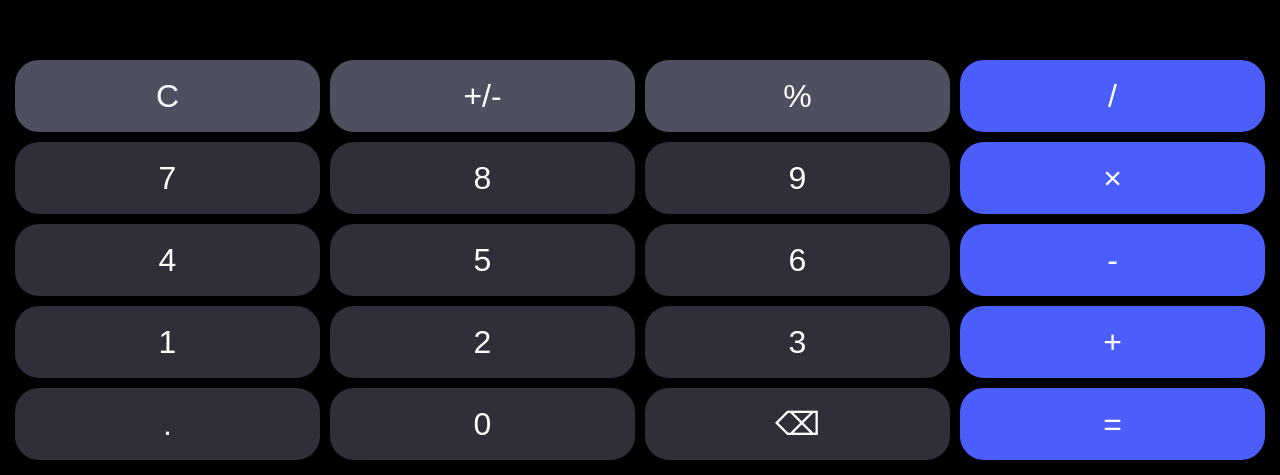
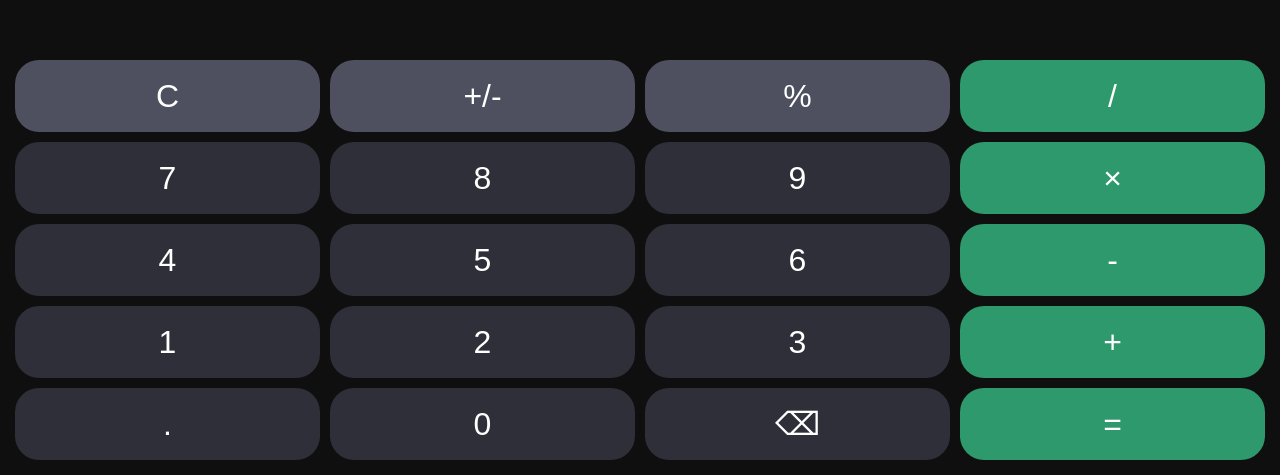
Before and after one commit to davem1988/Calculator, a website: page index.html in a window 1280 px wide. Shown: the part 325-800 px from the top of the page. Drawn offline with Linux system fonts and the light colour scheme.

Commit message:
Update style.css

```diff
--- a/style.css
+++ b/style.css
@@ -4,7 +4,7 @@ body {
     display: flex;
     flex-direction: column;
     font-family: sans-serif;
-    background-color: black;
+    background-color: rgb(15, 15, 15);
     color: white;
 }
 
@@ -46,11 +46,11 @@ section {
 
 .blue,
 .blue:focus {
-    background-color: #4b5efc;
+    background-color: #2d996c;
 }
 
 .blue:hover {
-    background-color: #798bf9;
+    background-color: #3ed496;
 }
 
 .dark,
```
